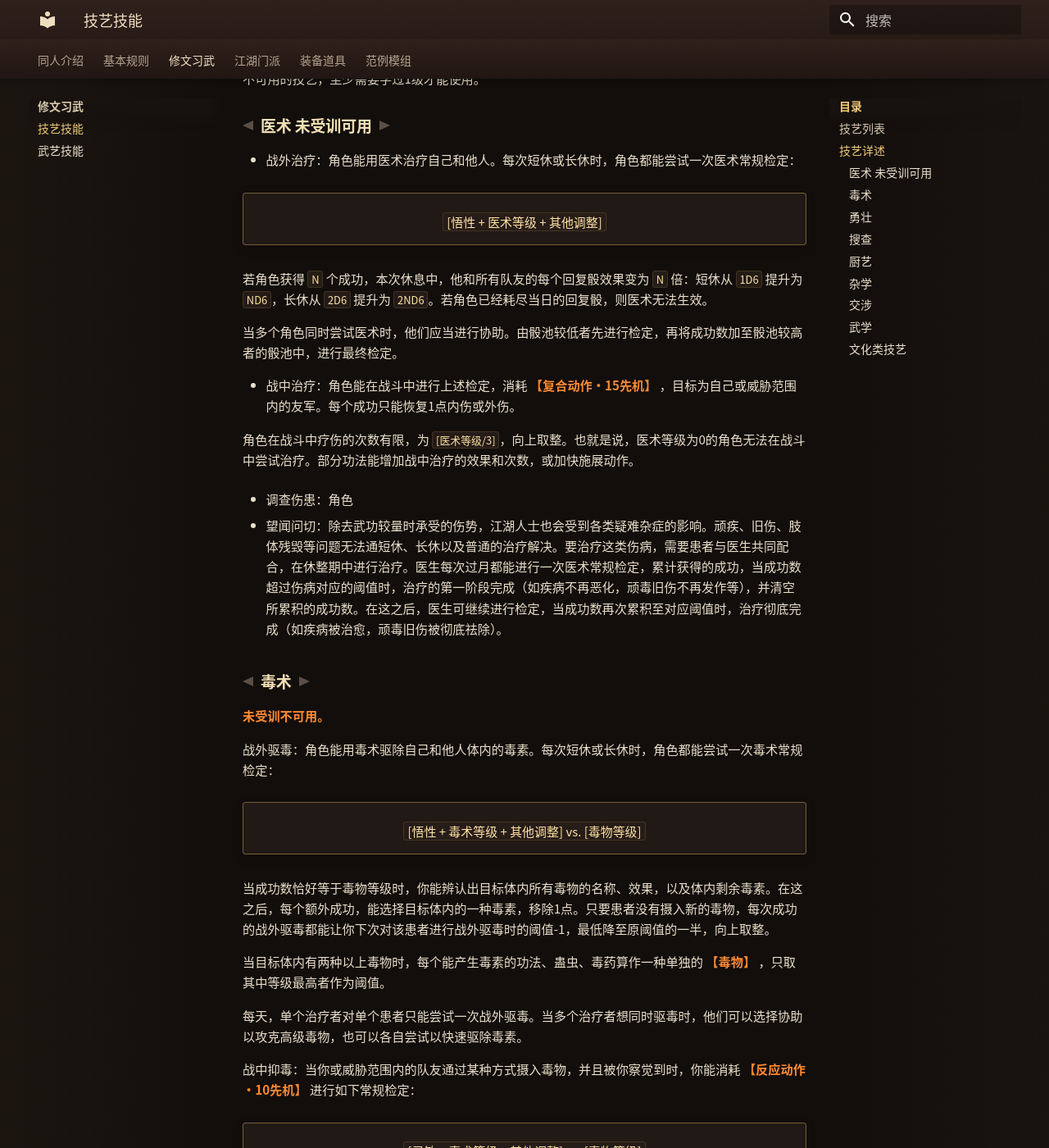
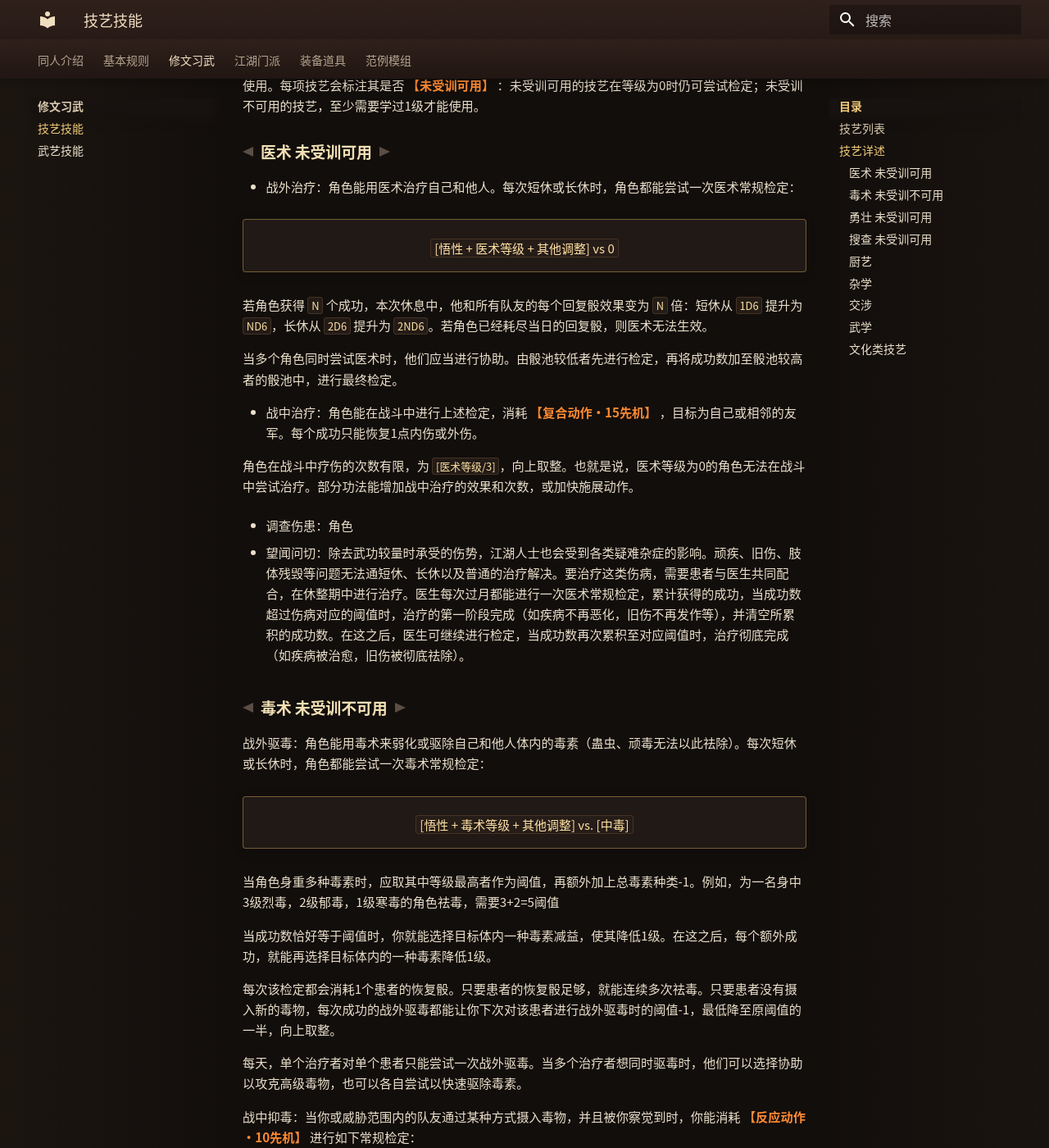
Before and after one commit to PigeonXiong/taiwu_trpg, an MkDocs documentation site: the page built from docs/chap02_tech_skills.md, in a window 1280 px wide and 1400 px high, scrolled down 983 px. Shown: the whole window at 82% size. Built offline with MkDocs 1.6.1 and Material for MkDocs 9.7.7, drawn with Linux system fonts in a browser that asks for light colours; some of the changed text lies outside the part shown.

Commit message:
Update chap02_tech_skills.md

```diff
--- a/docs/chap02_tech_skills.md
+++ b/docs/chap02_tech_skills.md
@@ -2,15 +2,15 @@
 
 三百六十行，行行出状元。除去武学上的造诣，角色在生活冒险中的方方面面所需要用到的技能，都被称呼为技艺，这囊括了原作中的十六种技艺，以及一部分七元赋性和一些在桌面规则中常用的技能。
 
-每种技艺技能都关联了一项或多项属性（六维属性和魅力属性），以该技艺进行检定时，默认使用：
+技艺技能根据使用场景，会关联一项或多项属性（六维属性和魅力属性），进行检定时，默认使用：
 
 !!! formula ""
     `[关联属性等级 + 技艺等级 + 其他调整] vs. [阈值]`
 
-    关联多项属性时，检定者可自行选择较高的属性
+    技艺根据使用场景会关联不同的属性。关联多项属性时，检定者可自行选择较高的属性。
 
 
-特别的，当技艺等级为`0`时，视为 **【未受训】** ，未受训的技艺也可尝试检定，但会受到`-2`减值，使用：
+特别的，当技艺等级为`0`时，视为 **【未受训】** ，部分未受训的技艺也可尝试检定，但会受到`-2`减值，使用：
 
 !!! formula ""
     `[关联属性等级 - 2 + 其他调整] vs. [阈值]`
@@ -39,32 +39,32 @@
 * 战外治疗：角色能用医术治疗自己和他人。每次短休或长休时，角色都能尝试一次医术常规检定：
 
 !!! formula ""
-    `[悟性 + 医术等级 + 其他调整]`
+    `[悟性 + 医术等级 + 其他调整] vs 0`
 
 若角色获得 `N` 个成功，本次休息中，他和所有队友的每个回复骰效果变为 `N` 倍：短休从 `1D6` 提升为 `ND6`，长休从 `2D6` 提升为 `2ND6`。若角色已经耗尽当日的回复骰，则医术无法生效。
 
 当多个角色同时尝试医术时，他们应当进行协助。由骰池较低者先进行检定，再将成功数加至骰池较高者的骰池中，进行最终检定。
 
-* 战中治疗：角色能在战斗中进行上述检定，消耗 **【复合动作·15先机】** ，目标为自己或威胁范围内的友军。每个成功只能恢复1点内伤或外伤。
+* 战中治疗：角色能在战斗中进行上述检定，消耗 **【复合动作·15先机】** ，目标为自己或相邻的友军。每个成功只能恢复1点内伤或外伤。
 
 角色在战斗中疗伤的次数有限，为 `[医术等级/3]`，向上取整。也就是说，医术等级为0的角色无法在战斗中尝试治疗。部分功法能增加战中治疗的效果和次数，或加快施展动作。
 
 * 调查伤患：角色
 
-* 望闻问切：除去武功较量时承受的伤势，江湖人士也会受到各类疑难杂症的影响。顽疾、旧伤、肢体残毁等问题无法通短休、长休以及普通的治疗解决。要治疗这类伤病，需要患者与医生共同配合，在休整期中进行治疗。医生每次过月都能进行一次医术常规检定，累计获得的成功，当成功数超过伤病对应的阈值时，治疗的第一阶段完成（如疾病不再恶化，顽毒旧伤不再发作等），并清空所累积的成功数。在这之后，医生可继续进行检定，当成功数再次累积至对应阈值时，治疗彻底完成（如疾病被治愈，顽毒旧伤被彻底祛除）。
+* 望闻问切：除去武功较量时承受的伤势，江湖人士也会受到各类疑难杂症的影响。顽疾、旧伤、肢体残毁等问题无法通短休、长休以及普通的治疗解决。要治疗这类伤病，需要患者与医生共同配合，在休整期中进行治疗。医生每次过月都能进行一次医术常规检定，累计获得的成功，当成功数超过伤病对应的阈值时，治疗的第一阶段完成（如疾病不再恶化，旧伤不再发作等），并清空所累积的成功数。在这之后，医生可继续进行检定，当成功数再次累积至对应阈值时，治疗彻底完成（如疾病被治愈，旧伤被彻底祛除）。
 
-### 毒术
+### 毒术 未受训不可用
 
-**未受训不可用。**
-
-战外驱毒：角色能用毒术驱除自己和他人体内的毒素。每次短休或长休时，角色都能尝试一次毒术常规检定：
+战外驱毒：角色能用毒术来弱化或驱除自己和他人体内的毒素（蛊虫、顽毒无法以此祛除）。每次短休或长休时，角色都能尝试一次毒术常规检定：
 
 !!! formula ""
-    `[悟性 + 毒术等级 + 其他调整] vs. [毒物等级]`
+    `[悟性 + 毒术等级 + 其他调整] vs. [中毒]`
 
-当成功数恰好等于毒物等级时，你能辨认出目标体内所有毒物的名称、效果，以及体内剩余毒素。在这之后，每个额外成功，能选择目标体内的一种毒素，移除1点。只要患者没有摄入新的毒物，每次成功的战外驱毒都能让你下次对该患者进行战外驱毒时的阈值-1，最低降至原阈值的一半，向上取整。
+当角色身重多种毒素时，应取其中等级最高者作为阈值，再额外加上总毒素种类-1。例如，为一名身中3级烈毒，2级郁毒，1级寒毒的角色祛毒，需要3+2=5阈值
 
-当目标体内有两种以上毒物时，每个能产生毒素的功法、蛊虫、毒药算作一种单独的 **【毒物】** ，只取其中等级最高者作为阈值。
+当成功数恰好等于阈值时，你就能选择目标体内一种毒素减益，使其降低1级。在这之后，每个额外成功，就能再选择目标体内的一种毒素降低1级。
+
+每次该检定都会消耗1个患者的恢复骰。只要患者的恢复骰足够，就能连续多次祛毒。只要患者没有摄入新的毒物，每次成功的战外驱毒都能让你下次对该患者进行战外驱毒时的阈值-1，最低降至原阈值的一半，向上取整。
 
 每天，单个治疗者对单个患者只能尝试一次战外驱毒。当多个治疗者想同时驱毒时，他们可以选择协助以攻克高级毒物，也可以各自尝试以快速驱除毒素。
 
@@ -87,9 +87,7 @@
 
 角色也能尝试在同一把武器上淬上多种毒物，或在同一份餐食里添加多种毒物，甚至添加同一种毒物的多份剂量。这样做时，上述检定对抗的阈值提升为所有毒物的等级之和。合并毒物时，角色需要选取其中一种作为核心，最终毒物的隐匿度、发作时间、摄入方式、特殊效果将与核心毒物相同，其余毒物会将其蕴含的毒素添加至核心毒物中。
 
-### 勇壮
-
-**未受训可用。**
+### 勇壮 未受训可用
 
 户外行动：当角色在冒险中遭遇需要游泳、攀爬、谨慎走过独木桥等场景时，GM应根据环境的险峻程度设置阈值，并要求角色执行如下常规检定：
 
@@ -112,16 +110,14 @@
 !!! formula ""
     `[体魄 + 勇壮等级 + 其他调整] vs. [未长休天数]`
 
-闭气：角色能用勇壮来尝试闭气。无论是溺水、被捂住口鼻等被动情形，还是潜水、屏息抵御毒气等主动情形，角色都能无需动作地执行闭气检定。
+闭气：角色能用勇壮来尝试闭气。无论是溺水、被捂住口鼻等被动情形，还是潜水、屏息抵御毒气等主动情形，角色都能无需动作地执行闭气检定。当角色能正常换气
 
 !!! formula ""
     `[体魄 + 勇壮等级 + 其他调整]`
 
 角色能不受影响地闭气一分钟，战斗内约10轮。闭气检定中每个成功能延长15秒，战斗内约3轮。在这之后，每过5秒，战斗内约1轮，角色就要受到 `2D6` 点无法抵抗的内伤，直到正常呼吸为止。
 
-### 搜查
-
-**未受训可用。**
+### 搜查 未受训可用
 
 寻找事物：角色能在冒险中寻找被藏起来的物品、密门等事物。GM应当根据事物的隐藏度决定阈值，搜查者进行如下常规检定：
 
```
